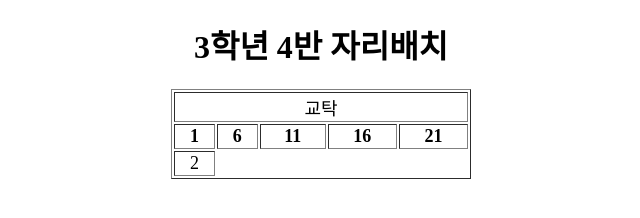
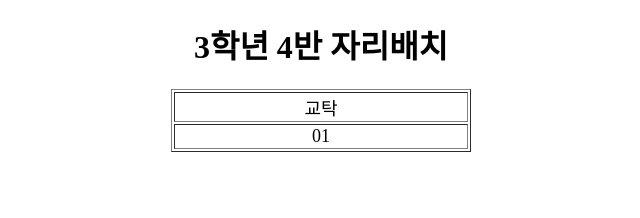
Before and after one commit to wnstn4896/class3-4_2021, a plain HTML site: page sheets/sheets.html in a window 1280 px wide. Shown: the whole page, without its empty margins (319-959 px from the left). Drawn offline with Linux system fonts and the light colour scheme.

Commit message:
Update sheets.html

```diff
--- a/sheets/sheets.html
+++ b/sheets/sheets.html
@@ -24,16 +24,11 @@
         <tr>
           <td colspan="5">교탁</td>
         </tr>
-        <tr>
-          <th>1</th>
-          <th>6</th>
-          <th>11</th>
-          <th>16</th>
-          <th>21</th>
-        </tr>
-       <tr>
-        <td>2</td>
-       </tr>
+       <script language="javascript">
+       if(!i)
+        var i=0;
+        document.write('<tr><td>'+i+1+'</td></tr>');
+     </script>
     </table>
   </div>
  </body>
```
